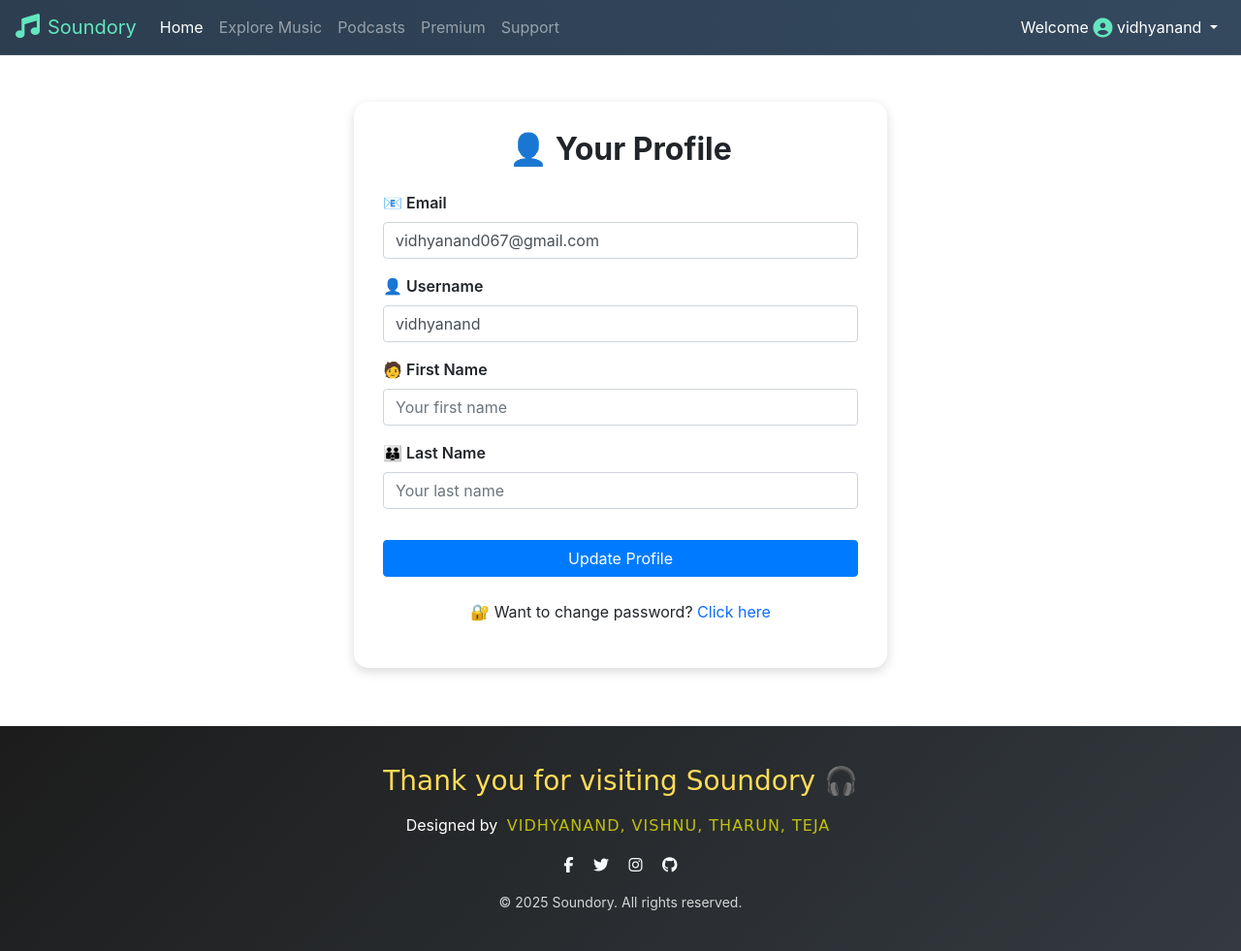
After one commit to Tejavallepu-11/Soundory-Website, a Django app: page /musicbeats/profile/ in a window 1280 px wide. The commit adds this page. Shown: the whole page at 97% size. Run offline with Django 3.2, Linux system fonts and the light colour scheme; a user stored in the database is signed in; some libraries are stand-ins or nearby versions.

Commit message:
New Update

```diff
--- a/Soundory/settings.py
+++ b/Soundory/settings.py
@@ -29,7 +29,7 @@ SECRET_KEY = 'django-insecure-m0#b2-c-p4r=9totofef%=8sh26(8g5q8hmy#$q*(g)3$!xwhp
 # SECURITY WARNING: don't run with debug turned on in production!
 DEBUG = True
 
-ALLOWED_HOSTS = ['127.0.0.1', 'localhost', 'Soundory.onrender.com']
+ALLOWED_HOSTS = ['*']
 
 
 # Application definition
@@ -127,6 +127,9 @@ MEDIA_URL ='/media/'
 MEDIA_ROOT = os.path.join(BASE_DIR,'media')
 # APPEND_SLASH = False
 
+STATIC_ROOT = os.path.join(BASE_DIR, 'staticfiles')
+MEDIA_URL = '/media/'
+MEDIA_ROOT = os.path.join(BASE_DIR, 'media')
 
 
 # Default primary key field type
--- /dev/null
+++ b/musicbeats/forms.py
@@ -0,0 +1,13 @@
+from django import forms
+from django.contrib.auth.models import User
+
+class UserUpdateForm(forms.ModelForm):
+    class Meta:
+        model = User
+        fields = ['username', 'email', 'first_name', 'last_name']
+        widgets = {
+            'username': forms.TextInput(attrs={'class': 'form-control', 'placeholder': 'Choose a username'}),
+            'email': forms.EmailInput(attrs={'class': 'form-control', 'placeholder': 'you@example.com'}),
+            'first_name': forms.TextInput(attrs={'class': 'form-control', 'placeholder': 'Your first name'}),
+            'last_name': forms.TextInput(attrs={'class': 'form-control', 'placeholder': 'Your last name'}),
+        }
--- a/musicbeats/templates/musicbeats/basic.html
+++ b/musicbeats/templates/musicbeats/basic.html
@@ -55,9 +55,10 @@
               Welcome <i class="fa-solid fa-circle-user fa-lg" style="color: #63E6BE;"></i> {{ request.user }}
             </a>
             <div class="dropdown-menu dropdown-menu-right" aria-labelledby="navbarDropdown">
+              <a class="dropdown-item" href="/musicbeats/profile">Profile</a>
               <a class="dropdown-item" href="/musicbeats/c/{{request.user}}">Your Channel</a>
               <a class="dropdown-item" href="/musicbeats/upload">Upload Your Song</a>
-              <a class="dropdown-item" href="/musicbeats/watchlater">Listen Later</a>
+              <a class="dropdown-item" href="/musicbeats/watchlater">Your Playlist</a>
               <a class="dropdown-item" href="/musicbeats/history">History</a>
               <a class="dropdown-item" href="#" onclick="logout()">Logout</a>
             </div>
--- a/musicbeats/templates/musicbeats/channel.html
+++ b/musicbeats/templates/musicbeats/channel.html
@@ -1,5 +1,5 @@
 {%extends 'musicbeats/basic.html'%}
-{% block title%}Login{% endblock %}
+{% block title%}Your channel{% endblock %}
 
 {% block body %}
 
--- a/musicbeats/templates/musicbeats/history.html
+++ b/musicbeats/templates/musicbeats/history.html
@@ -1,5 +1,5 @@
 {%extends 'musicbeats/basic.html'%}
-{% block title%}MusicBeats{% endblock %}
+{% block title%}History{% endblock %}
 
 {% block body %}
 {% load static %}
--- a/musicbeats/templates/musicbeats/index.html
+++ b/musicbeats/templates/musicbeats/index.html
@@ -1,5 +1,5 @@
 {%extends 'musicbeats/basic.html'%}
-{% block title%}MusicBeats{% endblock %}
+{% block title%}Soundory{% endblock %}
 
 {% block body %}
     {% load static %}
@@ -13,9 +13,7 @@
         <h1 class="display-3 fw-bold mb-3" style="font-family: 'Segoe UI', sans-serif;">
             🎵 Welcome to <span style="color: #1DB954;">Soundory</span>
         </h1>
-        <p class="lead mb-4" style="font-size: 1.25rem;">
-            Discover trending music, vibe nonstop, and upload your own tracks!
-        </p>
+        <p class="lead mb-4" style="font-size: 1.25rem;">Music. Reimagined with Soundory.</p>
 
         <!-- Search Bar -->
         <form method="GET" action="/musicbeats/search" class="d-flex justify-content-center mt-3">
--- a/musicbeats/templates/musicbeats/liked.html
+++ b/musicbeats/templates/musicbeats/liked.html
@@ -1,5 +1,5 @@
 {%extends 'musicbeats/basic.html'%}
-{% block title%}MusicBeats{% endblock %}
+{% block title%}Favourite Songs{% endblock %}
 
 {% block body %}
 {% load static %}
--- a/musicbeats/templates/musicbeats/podcast.html
+++ b/musicbeats/templates/musicbeats/podcast.html
@@ -1,5 +1,5 @@
 {%extends 'musicbeats/basic.html'%}
-{% block title%}MusicBeats{% endblock %}
+{% block title%}Podcast{% endblock %}
 
 {% block body %}
     {% load static %}
--- a/musicbeats/templates/musicbeats/premium.html
+++ b/musicbeats/templates/musicbeats/premium.html
@@ -1,5 +1,5 @@
 {%extends 'musicbeats/basic.html'%}
-{% block title%}MusicBeats{% endblock %}
+{% block title%}Premium{% endblock %}
 
 {% block body %}
 {% load static %}
@@ -27,7 +27,7 @@
                 <div class="card-body d-flex flex-column">
                     <h4 class="card-title">💰 Premium Plan</h4>
                     <p class="card-text mt-3">Starting at <strong>₹99/month</strong></p>
-                    <a href="#" class="btn btn-success mt-auto">Upgrade Now</a>
+                    <a href="#" onclick="alert('Premium upgrade is coming soon!')" class="btn btn-success mt-auto">Upgrade Now</a>
                 </div>
             </div>
         </div>
@@ -35,4 +35,5 @@
 
     <p class="mt-5 text-muted">Already a premium user? <a href="/">Enjoy Soundory</a></p>
 </div>
+
 {% endblock %}
--- /dev/null
+++ b/musicbeats/templates/musicbeats/profile.html
@@ -0,0 +1,73 @@
+{%extends 'musicbeats/basic.html'%}
+{% block title%}Profile{% endblock %}
+
+{% block body %}
+<style>
+    .profile-container {
+      max-width: 550px;
+      margin: auto;
+      background: #ffffff;
+      border-radius: 15px;
+      box-shadow: 0 4px 12px rgba(0, 0, 0, 0.15);
+      padding: 30px;
+    }
+
+    .form-label {
+      font-weight: 600;
+    }
+
+    h2 {
+      font-size: 2rem;
+      font-weight: bold;
+    }
+
+    .form-icon {
+      margin-right: 8px;
+    }
+
+    .change-password-link {
+      text-decoration: none;
+      color: #0d6efd;
+    }
+
+    .change-password-link:hover {
+      text-decoration: underline;
+    }
+  </style>
+
+  <div class="container mt-5">
+    <div class="profile-container">
+      <h2 class="text-center mb-4">👤 Your Profile</h2>
+
+      <form method="POST">
+        {% csrf_token %}
+
+        <div class="mb-3">
+          <label for="email" class="form-label">📧 Email</label>
+          {{ u_form.email }}
+        </div>
+
+        <div class="mb-3">
+          <label for="username" class="form-label">👤 Username</label>
+          {{ u_form.username }}
+        </div>
+
+        <div class="mb-3">
+          <label for="first_name" class="form-label">🧑 First Name</label>
+          {{ u_form.first_name }}
+        </div>
+
+        <div class="mb-3">
+          <label for="last_name" class="form-label">👪 Last Name</label>
+          {{ u_form.last_name }}
+        </div>
+
+        <button type="submit" onclick="alert('Your Profile is Updated Successfully!.....')" class="btn btn-primary w-100 mt-3">Update Profile</button>
+      </form>
+
+      <p class="mt-4 text-center">
+        🔐 Want to change password? <a href="{% url 'password_change' %}" class="change-password-link">Click here</a>
+      </p>
+    </div>
+  </div>
+{% endblock %}
--- a/musicbeats/templates/musicbeats/signup.html
+++ b/musicbeats/templates/musicbeats/signup.html
@@ -2,9 +2,6 @@
 {% block title %}SignUp{% endblock %}
 
 {% block body %}
-
-
-
     <div class="container d-flex justify-content-center align-items-center vh-80 mt-3">
       <div class="card shadow-lg p-4" style="width: 420px; border-radius: 20px;">
         <h3 class="text-center mb-3">🎧 Join <span style="color:#63E6BE;">Soundory</span></h3>
--- a/musicbeats/templates/musicbeats/songs.html
+++ b/musicbeats/templates/musicbeats/songs.html
@@ -1,5 +1,5 @@
 {%extends 'musicbeats/basic.html'%}
-{% block title%}All Songs{% endblock %}
+{% block title%}Songs{% endblock %}
 
 {% block body %}
 <div class="container">
--- a/musicbeats/templates/musicbeats/support.html
+++ b/musicbeats/templates/musicbeats/support.html
@@ -1,5 +1,5 @@
 {%extends 'musicbeats/basic.html'%}
-{% block title%}MusicBeats{% endblock %}
+{% block title%}Support{% endblock %}
 
 {% block body %}
 {% load static %}
--- a/musicbeats/templates/musicbeats/watchlater.html
+++ b/musicbeats/templates/musicbeats/watchlater.html
@@ -1,12 +1,12 @@
 {%extends 'musicbeats/basic.html'%}
-{% block title%}MusicBeats{% endblock %}
+{% block title%}Your Playlist{% endblock %}
 
 {% block body %}
 {% load static %}
-<h1 style="color: rgb(158, 60, 60); text-align: center;">Watch Later</h1>
+<h1 style="color: rgb(158, 60, 60); text-align: center;">Your Playlist</h1>
 
 {% if song|length < 1 %}
-        <h3 style="text-align: center; padding-top: 5%;">You have no Songs in your Watch Later</h3>
+        <h3 style="text-align: center; padding-top: 5%;">You have no Songs in your Playlist</h3>
 {% endif %}
 
 <div class="container">
--- a/musicbeats/urls.py
+++ b/musicbeats/urls.py
@@ -1,5 +1,8 @@
 from django.urls import path
 from . import views
+from django.urls import path
+from django.contrib.auth import views as auth_views
+
 
 
 urlpatterns = [
@@ -19,4 +22,9 @@ urlpatterns = [
 
    path('support/', views.support_page, name='support'),
    path('support/submit/', views.support_submit, name='support_submit'),
+
+
+   path('profile/', views.profile, name='profile'),
+    path('password_change/', auth_views.PasswordChangeView.as_view(template_name='registration/password_change_form.html'), name='password_change'),
+    path('password_change/done/', auth_views.PasswordChangeDoneView.as_view(template_name='registration/password_change_done.html'), name='password_change_done'),
 ]
--- a/musicbeats/views.py
+++ b/musicbeats/views.py
@@ -1,17 +1,22 @@
-from django.shortcuts import render,HttpResponse
+from django.shortcuts import render,HttpResponse , redirect
 from musicbeats.models import Song, Watchlater, History, Channel, liked , Podcast
 from django.contrib.auth.models import User
 from django.contrib.auth import authenticate, login, logout
-from django.shortcuts import redirect
 from django.db.models import Case, When
+from django.contrib.auth.decorators import login_required
+from .forms import UserUpdateForm
+from django.core.mail import send_mail
+from django.contrib import messages
+from django.conf import settings
 
-
+########   Search_views   #########
 def search(request):
     query = request.GET.get("query")
     song = Song.objects.all()
     qs = song.filter(name__icontains=query)
     return render(request, 'musicbeats/search.html',{'songs':qs , 'query':query})
 
+########   History_views   #########
 def history(request):
     if request.method == "POST":
         user = request.user
@@ -31,80 +36,78 @@ def history(request):
 
     return render(request, 'musicbeats/history.html', {"history": song})
 
+  ########   Playlist_views   #########
+def watchlater(request):
+    user = request.user
+    if request.method == "POST":
+        video_id = request.POST['video_id']
+        existing = Watchlater.objects.filter(user=user, video_id=video_id).first()
 
-def watchlater(request):
-    if request.method == "POST":
-        user = request.user
-        video_id = request.POST['video_id']
-
-        watch = Watchlater.objects.filter(user=user)
-
-        for i in watch:
-            if video_id == i.video_id:
-                message = "Your Song is Already Added"
-                break
+        if existing:
+            existing.delete()
+            message = "Removed from Playlist"
         else:
-            watchlater = Watchlater(user=user, video_id=video_id)
-            watchlater.save()
-            message = "Your Song is Succesfully Added"
-
+            Watchlater.objects.create(user=user, video_id=video_id)
+            message = "Added to Playlist"
         song = Song.objects.filter(song_id=video_id).first()
         return render(request, "musicbeats/songpost.html", {'song': song, "message": message})
+    wl = Watchlater.objects.filter(user=user)
+    ids = [i.video_id for i in wl]
 
-    wl = Watchlater.objects.filter(user=request.user)
-    ids = []
-    for i in wl:
-        ids.append(i.video_id)
+    preserved = Case(*[When(song_id=pk, then=pos) for pos, pk in enumerate(ids)])
+    songs = Song.objects.filter(song_id__in=ids).order_by(preserved)
 
-    preserved = Case(*[When(pk=pk, then=pos) for pos, pk in enumerate(ids)])
-    song = Song.objects.filter(song_id__in=ids).order_by(preserved)
-
-    return render(request, "musicbeats/watchlater.html", {'song': song})
+    return render(request, "musicbeats/watchlater.html", {'song': songs})
 
 
+########   Liked_views   #########
 def liked_view(request):
+    user = request.user
+
     if request.method == "POST":
-        user = request.user
         video_id = request.POST['video_id']
+        like_obj = liked.objects.filter(user=user, video_id=video_id).first()
 
-        user_likes = liked.objects.filter(user=user)
-
-        for i in user_likes:
-            if video_id == i.video_id:
-                message = "Your Song is Already Liked"
-                break
+        if like_obj:
+            like_obj.delete()
+            message = "Removed from Liked Songs"
         else:
-            like_instance = liked(user=user, video_id=video_id)
-            like_instance.save()
-            message = "Your Song is Successfully Liked"
-
+            liked.objects.create(user=user, video_id=video_id)
+            message = "Added to Liked Songs"
         song = Song.objects.filter(song_id=video_id).first()
-        return render(request, "musicbeats/songpost.html", {'song': song, "message": message})
-
-    liked_songs = liked.objects.filter(user=request.user)
+        return render(request, "musicbeats/songpost.html", {'song': song, 'message': message})
+    liked_songs = liked.objects.filter(user=user)
     liked_ids = [i.video_id for i in liked_songs]
 
-    preserved = Case(*[When(pk=pk, then=pos) for pos, pk in enumerate(liked_ids)])
-    song = Song.objects.filter(song_id__in=liked_ids).order_by(preserved)
+    preserved = Case(*[When(song_id=pk, then=pos) for pos, pk in enumerate(liked_ids)])
+    songs = Song.objects.filter(song_id__in=liked_ids).order_by(preserved)
 
-    return render(request, "musicbeats/liked.html", {'song': song})
+    return render(request, "musicbeats/liked.html", {'song': songs})
 
-
+########   Songs_views   #########
 def songs(request):
     song =Song.objects.all()
     return render(request, 'musicbeats/songs.html',{'song':song})
 
+
+########   Podcast_views   #########
 def podcast(request):
     podcasts = Podcast.objects.all()
     return render(request, 'musicbeats/podcast.html',{'podcasts':podcasts})
 
+
+########   Premium_views   #########
 def premium(request):
     return render(request, 'premium.html')
 
+
+########   SongsPost_views   #########
 def songpost(request,id):
     song=Song.objects.filter(song_id=id).first()
     return render(request, 'musicbeats/songpost.html',{'song':song})
 
+
+########   Login_views   ########
 def login(request):
     if request.method=="POST":
         username =request.POST['username']
@@ -125,7 +128,7 @@ def login(request):
     return render(request,'musicbeats/login.html')
 
 
-
+########   Signup_views   #########
 def signup(request):
     if request.method == "POST":
         email = request.POST['email']
@@ -152,10 +155,12 @@ def signup(request):
 
     return render(request, 'musicbeats/signup.html')
 
+########   LogOut_views   #########
 def logout_user(request):
     logout(request)
     return redirect("/")
 
+########   Channel_views   #########
 def channel(request, channel):
     chan = Channel.objects.filter(name=channel).first()
     video_ids = str(chan.music).split(" ")[1:]
@@ -165,16 +170,14 @@ def channel(request, channel):
 
     return render(request, "musicbeats/channel.html", {"channel": chan, "song": song})
 
-
+########   Upload_views   #########
 def upload(request):
     if request.method == "POST":
         name = request.POST['name']
         singer = request.POST['singer']
         tag = request.POST['tag']
-        # image = request.POST['image']
         image = request.FILES.get('image')
         movie = request.POST['movie']
-        # credit = request.POST['credit']
         song1 = request.FILES['file']
 
         song_model = Song(name=name, singer=singer, tags=tag, image=image, movie=movie, song=song1)
@@ -191,13 +194,7 @@ def upload(request):
     return render(request, "musicbeats/upload.html")
 
 
-
-
-
-from django.core.mail import send_mail
-from django.contrib import messages
-from django.conf import settings
-
+########   Support_views   #########
 def support_page(request):
     return render(request, 'support.html')
 
@@ -220,3 +217,17 @@ def support_submit(request):
 
         messages.success(request, 'Thank you for contacting us! We’ll get back to you soon.')
         return redirect('support')
+
+
+########   Profile_views   #########
+@login_required
+def profile(request):
+    if request.method == 'POST':
+        u_form = UserUpdateForm(request.POST, instance=request.user)
+        if u_form.is_valid():
+            u_form.save()
+            return redirect('profile')
+    else:
+        u_form = UserUpdateForm(instance=request.user)
+
+    return render(request, 'profile.html', {'u_form': u_form})
```
Also changed, not shown: musicbeats/models.py (+6 -1 lines), musicbeats/templates/musicbeats/songpost.html (+26 -79 lines), musicbeats/templates/musicbeats/upload.html (+25 -37 lines), db.sqlite3.
